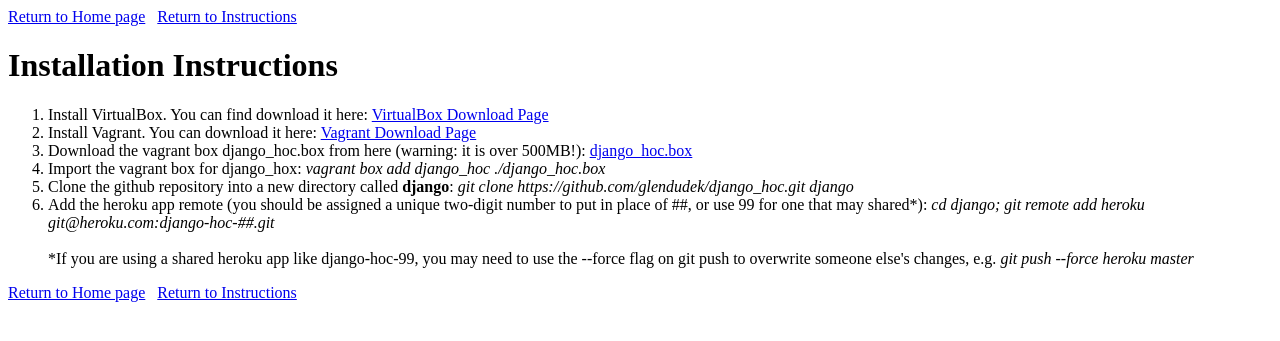
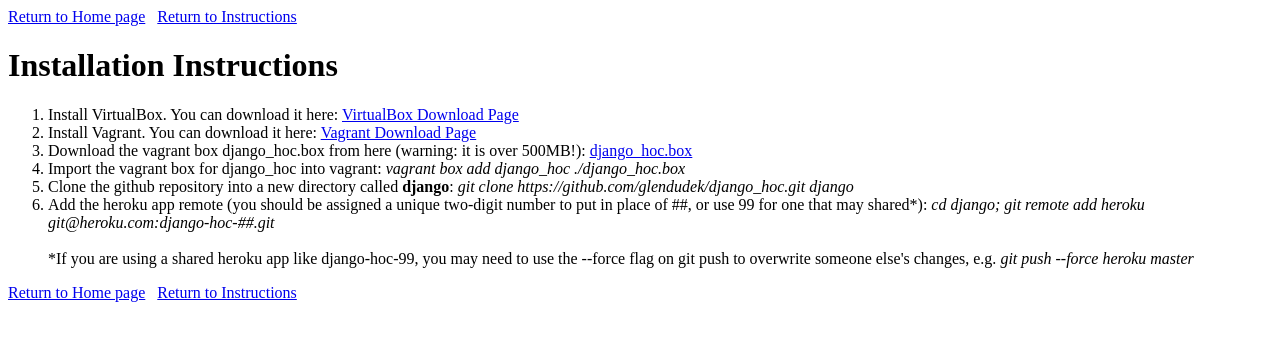
Before and after one commit to glendudek/django_hoc, a Django app: page /polls/install in a window 1280 px wide. Shown: the top 341 px of the page. Run offline with Django 3.2, Linux system fonts and the light colour scheme.

Commit message:
Fix typos in install instructions.

```diff
--- a/polls/templates/polls/install.html
+++ b/polls/templates/polls/install.html
@@ -4,10 +4,10 @@
 <h1>Installation Instructions</h1>
 
 <ol>
-  <li>Install VirtualBox. You can find download it here: <a href="https://www.virtualbox.org/wiki/Downloads">VirtualBox Download Page</a></li>
+  <li>Install VirtualBox. You can download it here: <a href="https://www.virtualbox.org/wiki/Downloads">VirtualBox Download Page</a></li>
   <li>Install Vagrant. You can download it here: <a href="https://www.vagrantup.com/downloads.html">Vagrant Download Page</a></li>
   <li>Download the vagrant box django_hoc.box from here (warning: it is over 500MB!): <a href="https://www.dropbox.com/s/6kcoaadnz3s45zs/django_hoc.box?dl=0">django_hoc.box</a></li>
-  <li>Import the vagrant box for django_hox: <i>vagrant box add django_hoc ./django_hoc.box</i></li>
+  <li>Import the vagrant box for django_hoc into vagrant: <i>vagrant box add django_hoc ./django_hoc.box</i></li>
   <li>Clone the github repository into a new directory called <b>django</b>: <i>git clone https://github.com/glendudek/django_hoc.git django</i></li>
   <li>Add the heroku app remote (you should be assigned a unique two-digit number to put in place of ##, or use 99 for one that may shared*): <i>cd django; git remote add heroku git@heroku.com:django-hoc-##.git</i></li>
 
```
Also changed, not shown: polls/templates/polls/instructions.html (+5 -4 lines).
